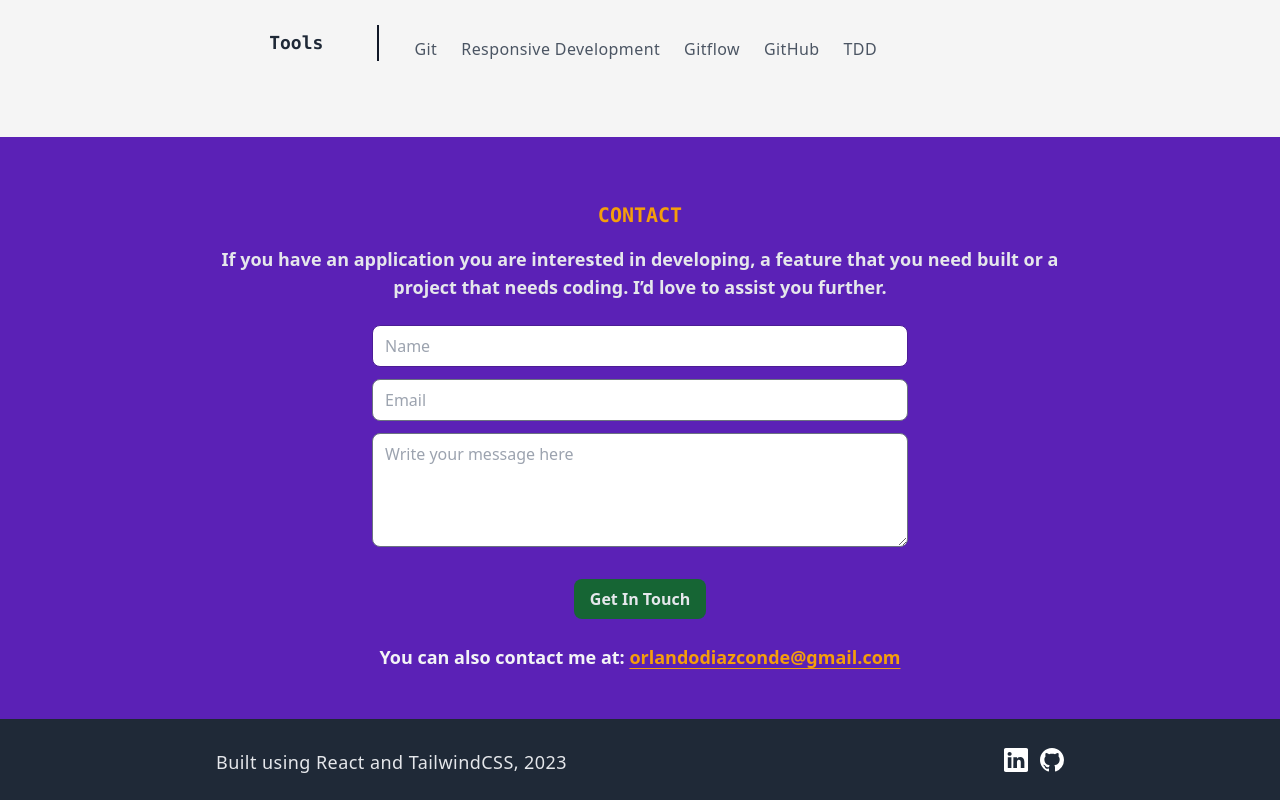
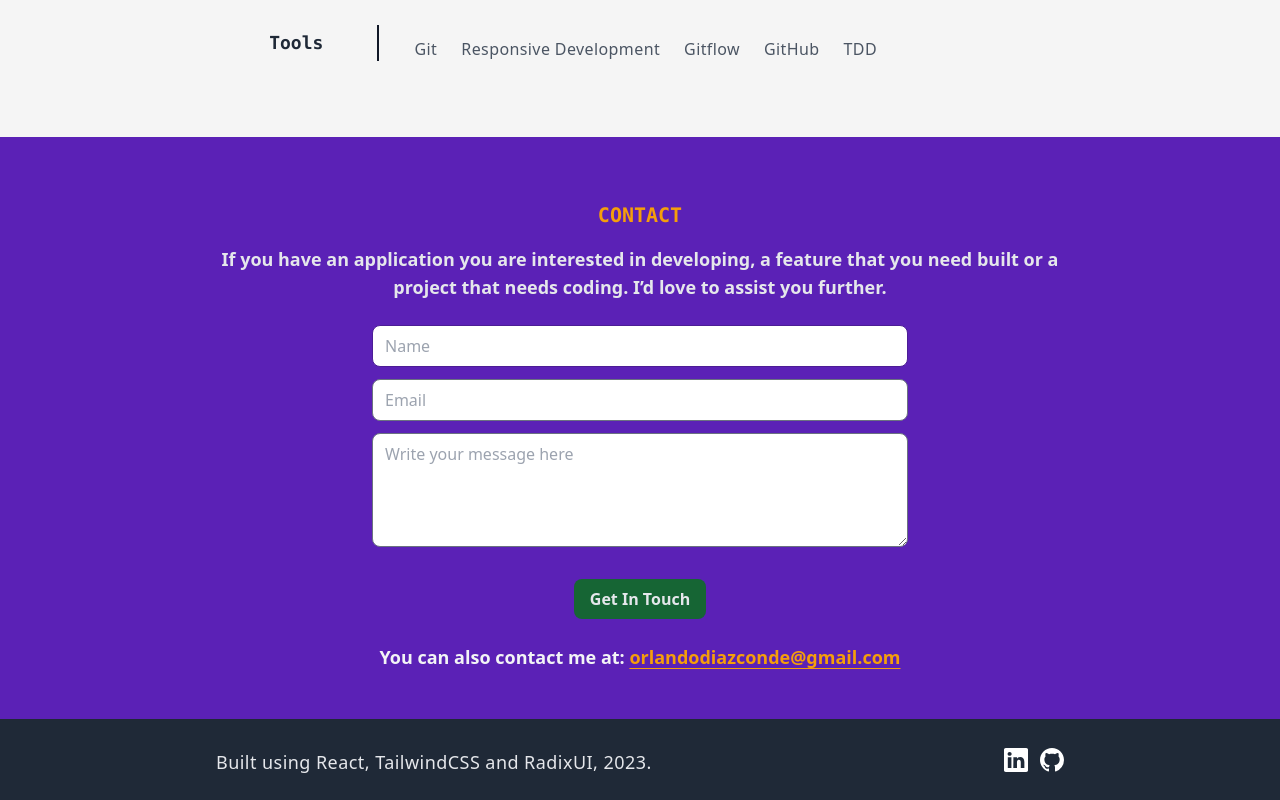
Before and after one commit to orlandodiazc/portfolio-react, a React (Vite) app: page / in a window 1280 px wide. Shown: the part 2175-2975 px from the top of the page. Built offline with nearby package versions, Linux system fonts and the light colour scheme.

Commit message:
Update text content

```diff
--- a/src/components/Footer.jsx
+++ b/src/components/Footer.jsx
@@ -6,7 +6,7 @@ export default function Footer() {
     <footer className="bg-gray-800 dark:bg-violet-900/20 py-6">
       <Container className="flex flex-col sm:flex-row gap-4 sm:gap-0 items-center justify-between">
         <p className="mb-0 mt-[5px] tracking-wide text-center text-gray-200 hover:text-white">
-          Built using React and TailwindCSS, 2023
+          Built using React, TailwindCSS and RadixUI, 2023.
         </p>
         <ul className="flex gap-3 items-center">
           <li>
```
